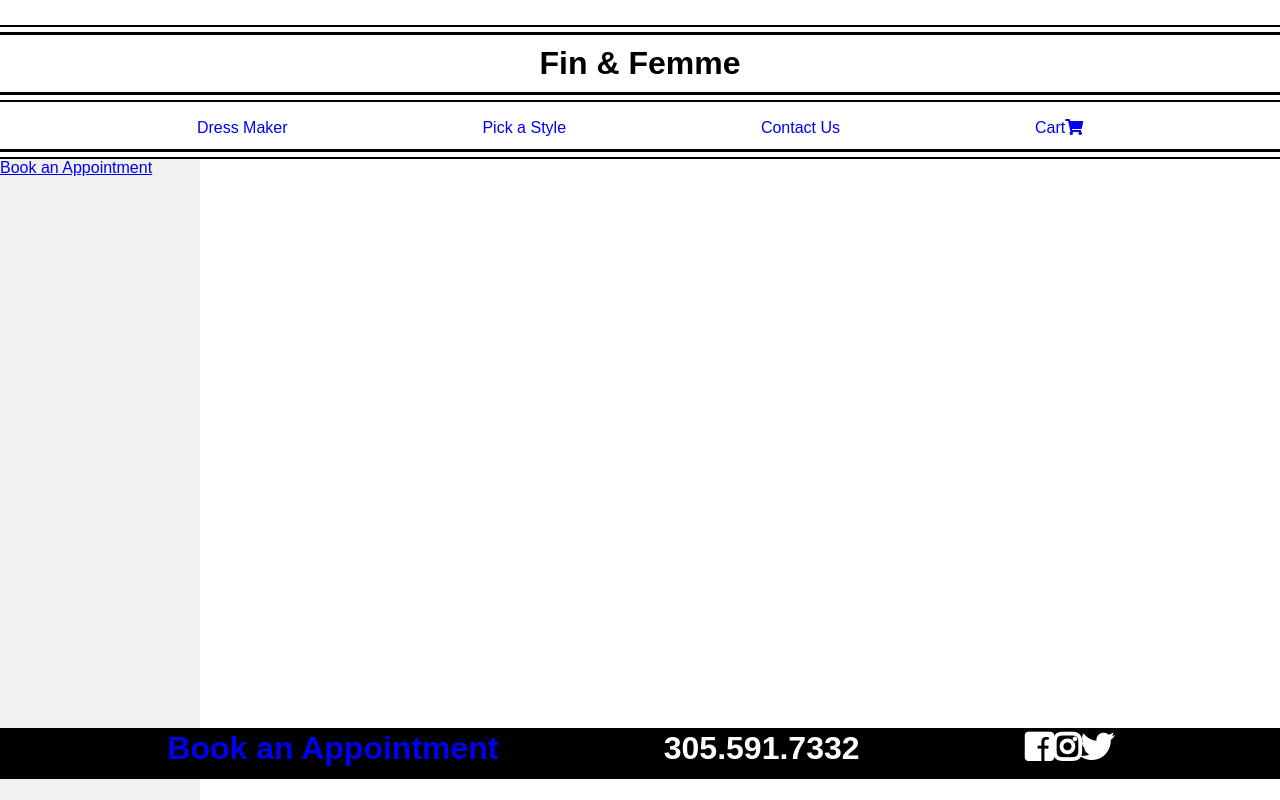
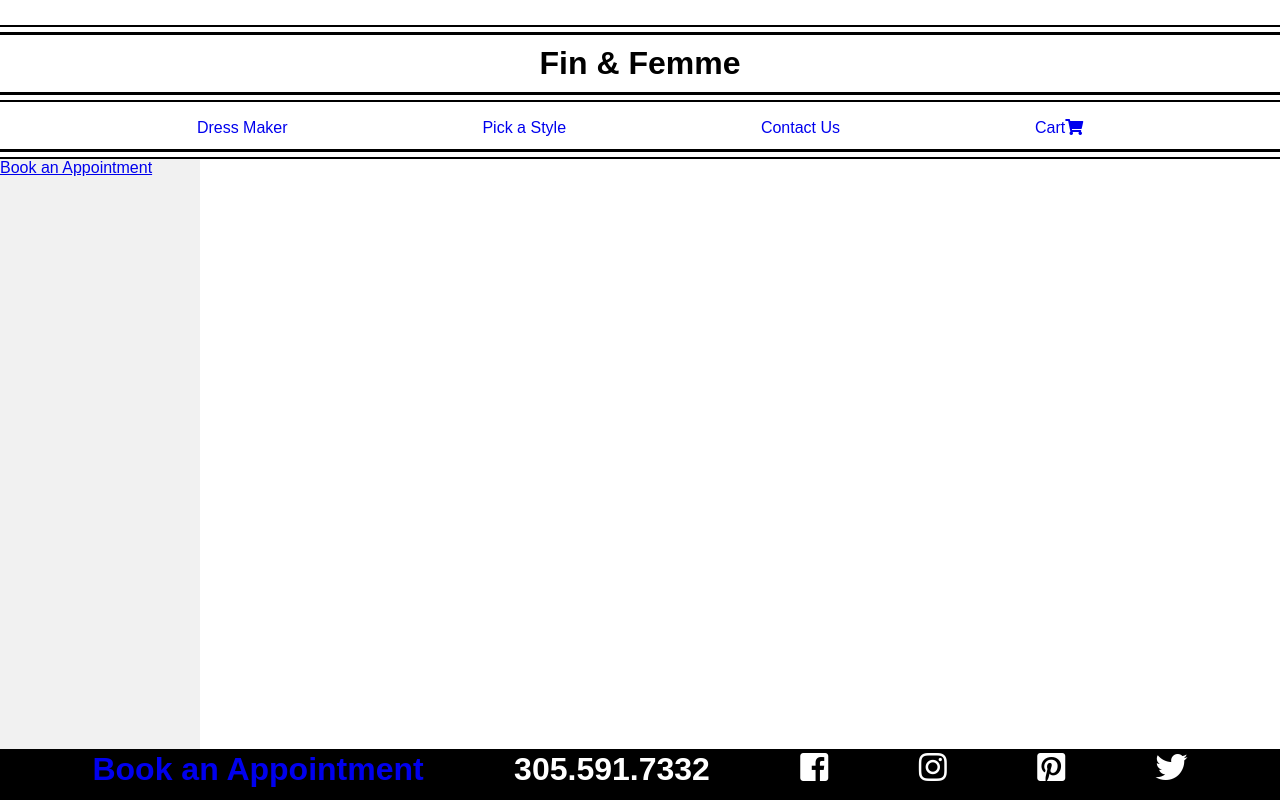
Before and after one commit to nguy2819/Project-for-Corey-WEDDING-DRESS-WEBSITE, a React (Create React App) app: page / in a window 1280 px wide. Built offline with nearby package versions, Linux system fonts and the light colour scheme.

Commit message:
added another footerIcons, seperate with footerItems for easier in controlling

```diff
--- a/src/Components/Footer.js
+++ b/src/Components/Footer.js
@@ -1,5 +1,9 @@
 import React from 'react';
 import styled from 'styled-components';
+
+const StyledIcon = styled.i`
+    font-size: 32px;
+`;
 
 const FooterStyle = styled.a`
     margin: 0;
@@ -7,14 +11,17 @@ const FooterStyle = styled.a`
     margin-bottom: 10px;
     text-decoration: none;
     justify-content: space-evenly;
-`
+    font-size: 32px;
+    font-weight: bold;
+`;
+
 const HeavyLine = styled.div`
     padding: 2px;
     display: flex;
     justify-content: space-evenly; //this one still not working
-`
+`;
 
-const StyledFooter = styled.h1`
+const StyledFooter = styled.div`
     position: fixed;
     left: 0;
     bottom: 0;
@@ -22,23 +29,21 @@ const StyledFooter = styled.h1`
     background-color: black;
     color: white;
     justify-content: space-evenly;
-`
-//footer pinterest didn't work
-export default function Footer({ footerItems }){
+`;
+
+export default function Footer({ footerItems, footerIcons }){
     const footerElements = footerItems.map(n => {
         return (
         <FooterStyle href={n.footerUrl} key={n.footerText}>
             {n.footerText}
-            {n.footerIcon && <i className="fab fa-facebook-square"></i>}
-            {n.footerIcon && <i class="fab fa-instagram"></i>}
-            {n.foooterIcon && <i class="fab fa-pinterest-square"></i>}
-            {n.footerIcon && <i class="fab fa-twitter"></i>}
         </FooterStyle>);
     });
+    const icons = footerIcons.map(i => <StyledIcon className="fab">{i}</StyledIcon>)
     return (
             <StyledFooter>
                 <HeavyLine>
                     {footerElements}
+                    {icons}
                 </HeavyLine>
             </StyledFooter>
     )
--- a/src/Components/TestComponent.js
+++ b/src/Components/TestComponent.js
@@ -34,13 +34,15 @@ export default function Testing(){
         },
         {
             footerText: '305.591.7332'
-        },
-        {
-            footerIcon: '\uf082',
-            footerIcon: '\uf16d',
-            footerIcon: '\uf0d3', //pinterest didn't work
-            footerIcon: '\uf099'
         }
+    ]
+
+    const footerIcons =
+    [
+        '\uf082',
+        '\uf16d',
+        '\uf0d3',
+        '\uf099'
     ]
 
     return (
@@ -48,7 +50,7 @@ export default function Testing(){
             <Header />
             <Nav navigationItems={elements}/>
             <ContactUs />
-            <Footer footerItems={elements2}/>
+            <Footer footerItems={elements2} footerIcons={footerIcons}/>
         </div>
     )
 }
```
Also changed, not shown: 1 other file (tests, documents, lock files or other folders).
